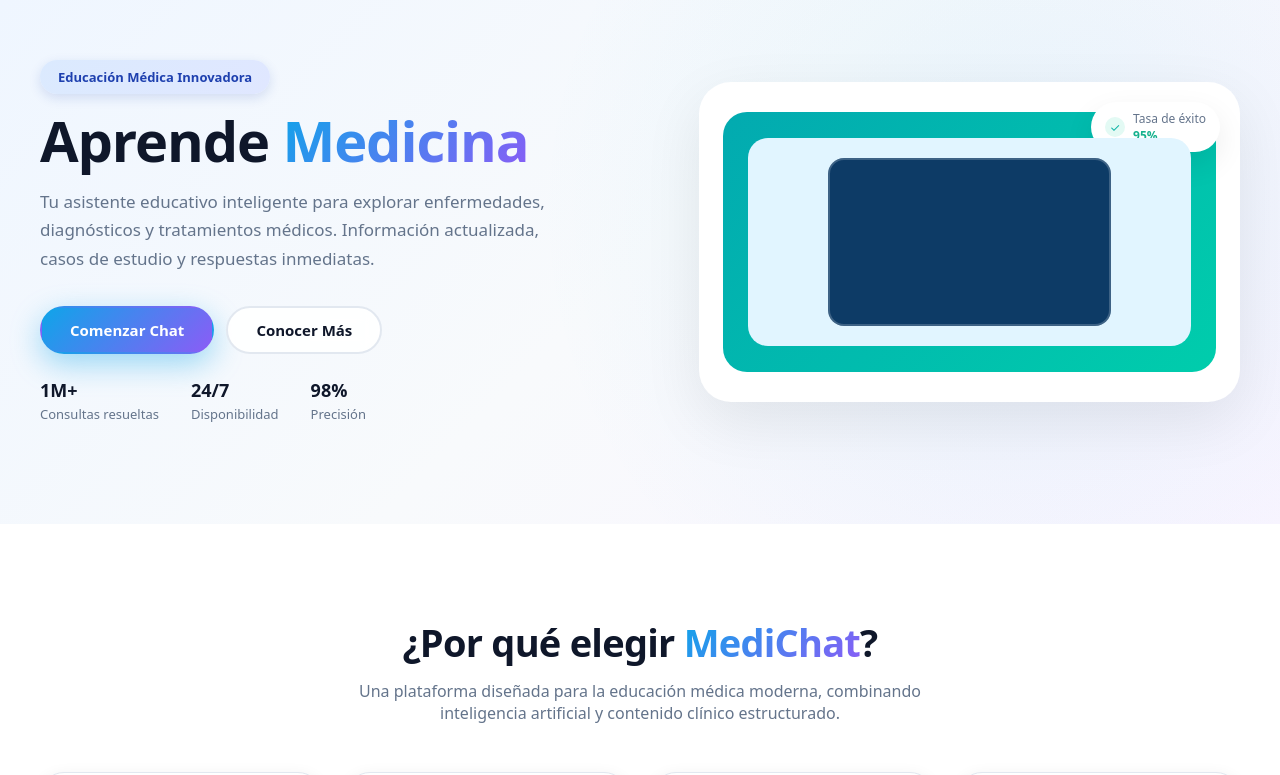
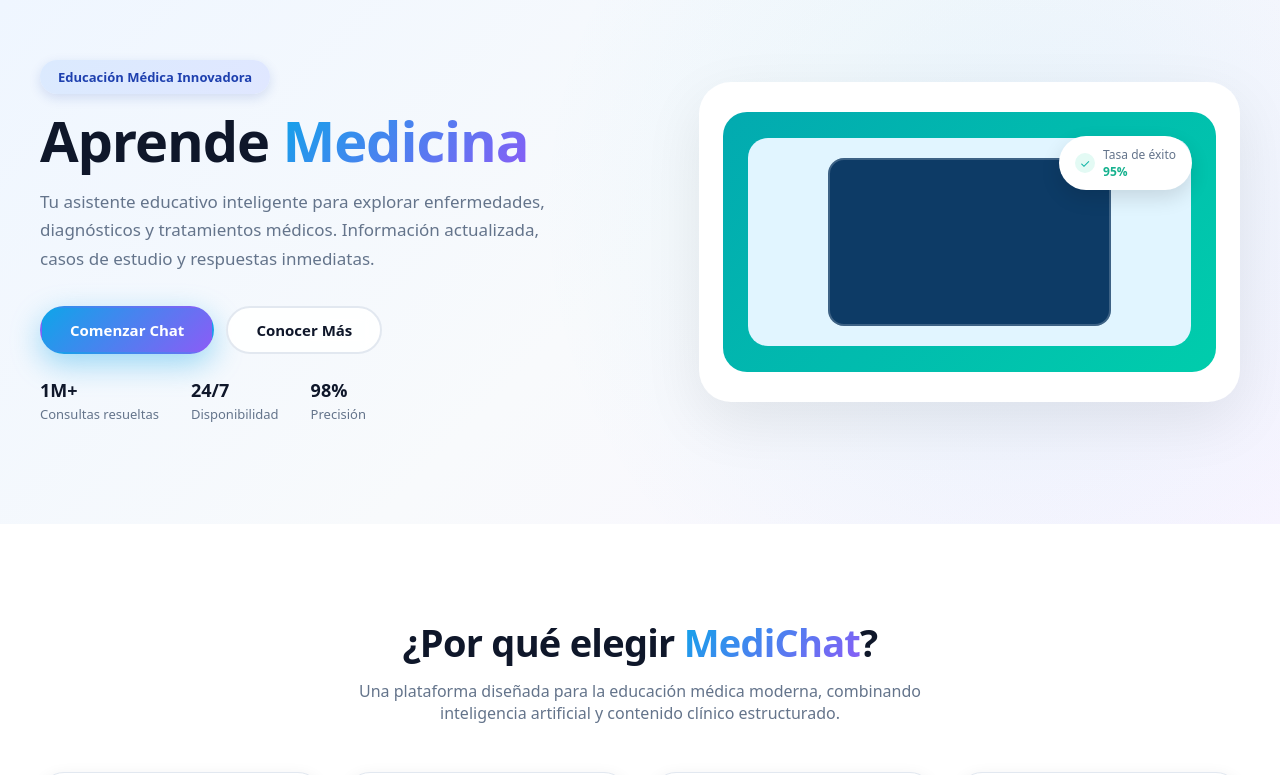
Before and after one commit to EstebanSalgad0/Asofamech, a React (Vite) app in the folder frontend/: page / in a window 1280 px wide. Shown: the top 775 px of the page. Built offline with nearby package versions, Linux system fonts and the light colour scheme; no server answers.

Commit message:
Optimizar chatbot: GPU support para Ollama y fix UI badge

```diff
--- a/frontend/src/components/HeroSection.jsx
+++ b/frontend/src/components/HeroSection.jsx
@@ -41,15 +41,15 @@
         </div>
 
         <div className="hero-image-card">
-          <div className="hero-status-badge">
-            <span className="status-icon">✓</span>
-            <div>
-              <div className="status-label">Tasa de éxito</div>
-              <div className="status-value">95%</div>
-            </div>
-          </div>
           {/* Imagen ilustrativa: coloca tu propia imagen en /public o /src/assets */}
           <div className="hero-image-placeholder">
+            <div className="hero-status-badge">
+              <span className="status-icon">✓</span>
+              <div>
+                <div className="status-label">Tasa de éxito</div>
+                <div className="status-value">95%</div>
+              </div>
+            </div>
             {/* Si tienes una imagen, por ejemplo /hero-medicina.png:
                 <img src="/hero-medicina.png" alt="Médicos revisando radiografía" />
             */}
--- a/frontend/src/styles.css
+++ b/frontend/src/styles.css
@@ -174,20 +174,22 @@
   display: flex;
   align-items: center;
   justify-content: center;
+  overflow: hidden;
 }
 
 .hero-status-badge {
   position: absolute;
-  top: 20px;
-  right: 20px;
+  top: 24px;
+  right: 24px;
   background: #ffffff;
   border-radius: 999px;
-  padding: 8px 14px;
+  padding: 10px 16px;
   display: flex;
   align-items: center;
   gap: 8px;
-  box-shadow: 0 12px 30px rgba(0, 0, 0, 0.08);
+  box-shadow: 0 8px 20px rgba(0, 0, 0, 0.12);
   font-size: 12px;
+  z-index: 10;
 }
 
 .status-icon {
@@ -218,6 +220,8 @@
   display: flex;
   align-items: center;
   justify-content: center;
+  position: relative;
+  overflow: hidden;
 }
 
 /* Muy simplificado, solo para tener algo visual */
```
Also changed, not shown: 1 other file (tests, documents, lock files or other folders).
